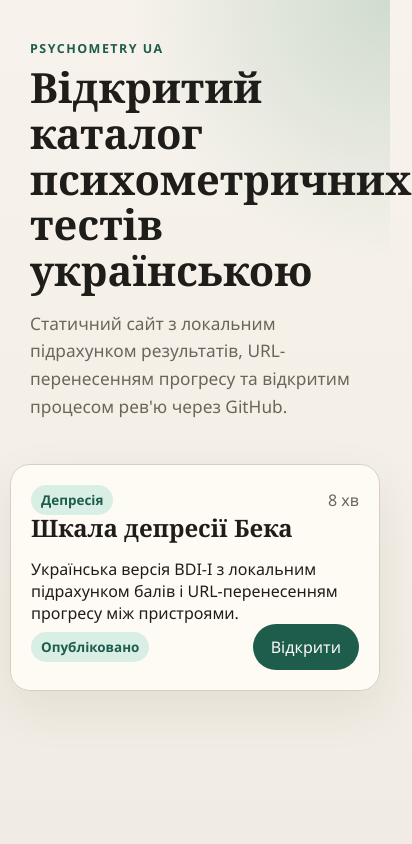
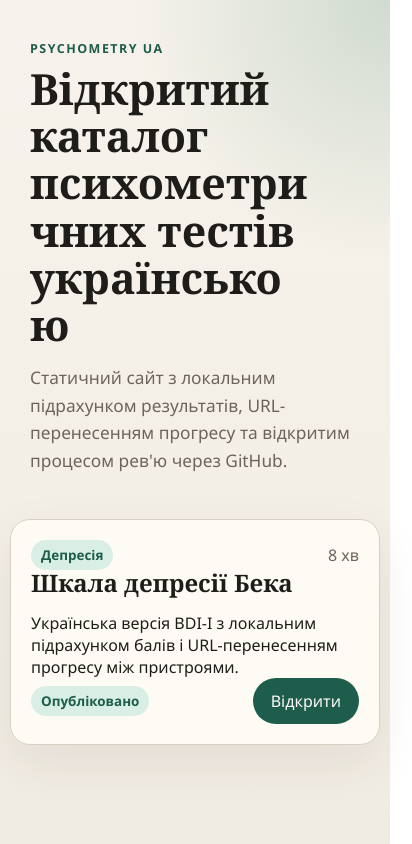
Before and after one commit to zrxq/psychometry, a website built with Vite: page index.html in a window 390 px wide. Shown: the whole page, 412 px wide, since content can reach past the window. Built offline with nearby package versions, Linux system fonts and the light colour scheme.

Commit message:
css: fix mobile hero wrapping

```diff
--- a/src/styles.css
+++ b/src/styles.css
@@ -75,6 +75,7 @@ h2 {
   font-family: var(--font-display);
   font-weight: 700;
   line-height: 1.1;
+  overflow-wrap: anywhere;
 }
 
 h1 {
@@ -287,6 +288,6 @@ progress {
   }
 
   h1 {
-    font-size: 2.6rem;
+    font-size: clamp(2.2rem, 11vw, 2.8rem);
   }
 }
```
